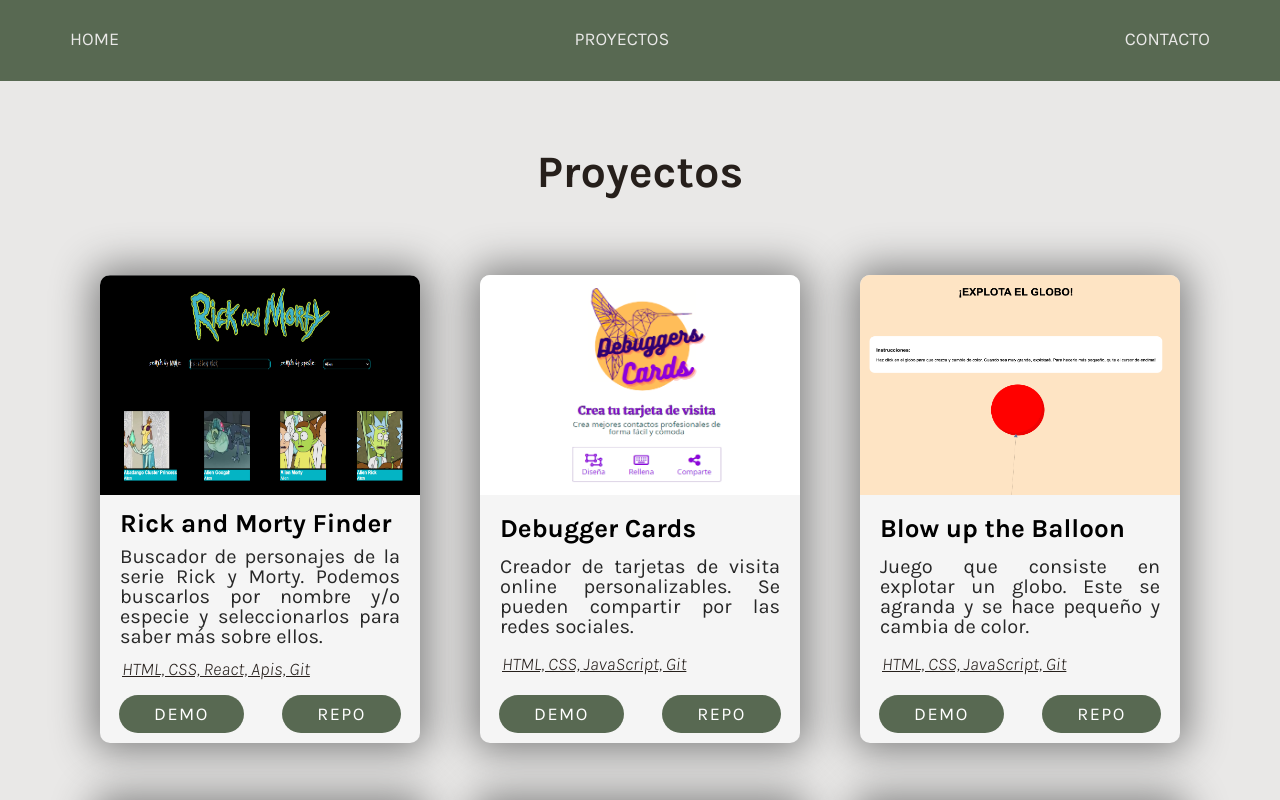
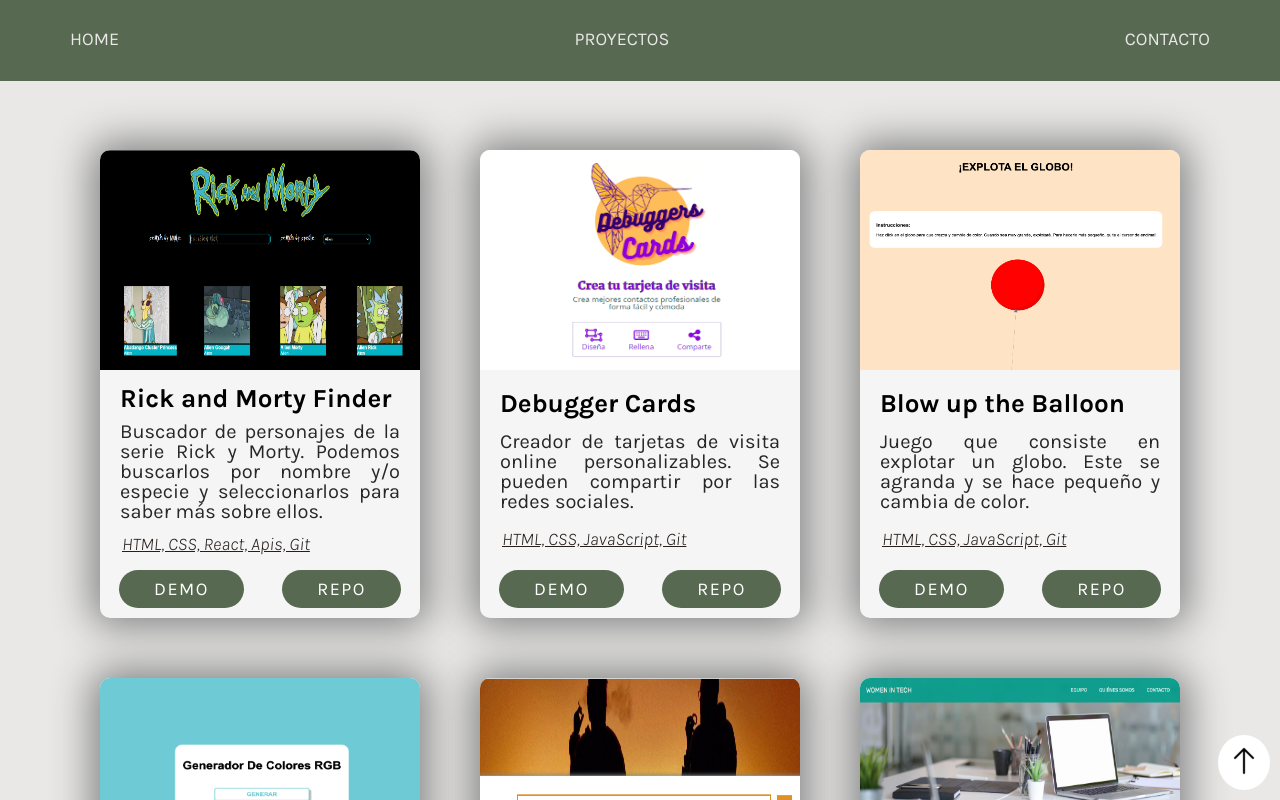
Before and after one commit to nayraromero/portfolio, a React (Create React App) app: page /#/projects in a window 1280 px wide. Shown: the top 800 px of the page. Built offline with nearby package versions, Linux system fonts and the light colour scheme.

Commit message:
some improvements

```diff
--- a/package.json
+++ b/package.json
@@ -7,12 +7,14 @@
     "@testing-library/jest-dom": "^5.16.5",
     "@testing-library/react": "^13.4.0",
     "@testing-library/user-event": "^13.5.0",
+    "animate.css": "^4.1.1",
     "node-sass": "^8.0.0",
     "prop-types": "^15.8.1",
     "react": "^18.2.0",
     "react-dom": "^18.2.0",
     "react-router-dom": "^6.4.5",
     "react-scripts": "5.0.1",
+    "react-scroll": "^1.8.9",
     "web-vitals": "^2.1.4"
   },
   "scripts": {
--- a/src/components/App.js
+++ b/src/components/App.js
@@ -11,6 +11,7 @@ import Header from './Header';
 import HomePage from './HomePage';
 import Contact from './Contact';
 import Projects from './Projects';
+import Footer from './Footer';
 
 function App() {
   //RETURN HTML
@@ -22,6 +23,7 @@ function App() {
         <Route path="/contact" element={<Contact />} />
         <Route path="/projects" element={<Projects />} />
       </Routes>
+      <Footer />
     </>
   );
 }
--- /dev/null
+++ b/src/components/Footer.js
@@ -0,0 +1,24 @@
+import Arrow from '../images/arrow-down.png';
+import { Link } from 'react-scroll';
+import { animateScroll as scroll } from 'react-scroll';
+import '../styles/components/footer.scss';
+
+const Footer = () => {
+  const onClickUp = () => {
+    console.log('estás dentro');
+    scroll.scrollToTop();
+  };
+  return (
+    <>
+      <div className="footer">
+        <div className="footer__arrow" onClick={onClickUp}>
+          <Link smooth={true} to="header">
+            <img src={Arrow} alt="arrow-up" className="footer__arrow--image" />
+          </Link>
+        </div>
+      </div>
+    </>
+  );
+};
+
+export default Footer;
--- a/src/components/HomePage.js
+++ b/src/components/HomePage.js
@@ -9,6 +9,7 @@ import nodejsIcon from '../images/nodejs.ico';
 import gitIcon from '../images/git.ico';
 import githubIcon from '../images/github.ico';
 import sqlIcon from '../images/sql.ico';
+import { Link } from 'react-scroll';
 
 const HomePage = () => {
   return (
@@ -17,7 +18,8 @@ const HomePage = () => {
         <h1 className="introduction__title">
           ¡Hola! Mi nombre es Nayra Romero y soy front-end developer.
         </h1>
-        <div className="introduction__button">
+        <Link smooth={true} to="personal" className="introduction__button">
+          {/* <div className="introduction__button"> */}
           <img
             src={Arrow}
             alt="arrow up"
@@ -29,7 +31,8 @@ const HomePage = () => {
             alt="arrow up"
             className="introduction__button--arrow"
           />
-        </div>
+        </Link>
+        {/* </div> */}
       </section>
       <section className="personal">
         <div className="personal__info">
--- a/src/components/Projects.js
+++ b/src/components/Projects.js
@@ -13,7 +13,7 @@ const Projects = () => {
   return (
     <>
       <section className="projects">
-        <h2 className="projects__title">Proyectos</h2>
+        {/* <h2 className="projects__title">Proyectos</h2> */}
         <div className="projects__list">
           {/* RICK AND MORTY FINDER */}
           <OneProject
--- a/src/components/oneProject.js
+++ b/src/components/oneProject.js
@@ -1,9 +1,10 @@
 import '../styles/components/oneProject.scss';
+import 'animate.css';
 
 const oneProject = (props) => {
   return (
     <>
-      <div className="container">
+      <div className="container animate__animated animate__fadeInDown animate__delay-750ms animate__slower">
         <img
           src={props.img}
           alt="rick and morty"
--- /dev/null
+++ b/src/styles/components/footer.scss
@@ -0,0 +1,15 @@
+.footer {
+  position: fixed;
+  bottom: 0;
+  right: 0;
+  padding: 10px;
+  &__arrow {
+    background-color: white;
+    padding: 10px;
+    border-radius: 50%;
+    cursor: pointer;
+    &--image {
+      transform: rotate(180deg);
+    }
+  }
+}
--- a/src/styles/components/header.scss
+++ b/src/styles/components/header.scss
@@ -4,6 +4,7 @@
   background-color: $my-green;
   position: fixed;
   width: 100%;
+  z-index: 1;
 }
 .header-nav {
   display: flex;
--- a/src/styles/components/introduction-section.scss
+++ b/src/styles/components/introduction-section.scss
@@ -32,6 +32,7 @@
     font-family: $main-font;
     font-size: 20px;
     letter-spacing: 1px;
+    cursor: pointer;
     &--arrow {
       height: 20px;
       width: 20px;
--- a/src/styles/components/projects.scss
+++ b/src/styles/components/projects.scss
@@ -3,18 +3,20 @@
 .projects {
   font-family: $main-font;
   background-color: $desert-storm;
-  text-align: center;
+  // text-align: center;
   padding: 150px 0;
-  &__title {
-    font-size: 40px;
-    font-weight: 700;
-    color: $dark-brown;
-    margin-bottom: 40px;
-    @media all and (min-width: 1024px) {
-      margin-bottom: 80px;
-      font-size: 45px;
-    }
-  }
+  // &__title {
+  //   font-size: 40px;
+  //   font-weight: 700;
+  //   color: $dark-brown;
+  //   margin-bottom: 40px;
+  //   text-transform: uppercase;
+  //   text-decoration: underline;
+  //   @media all and (min-width: 1024px) {
+  //     margin-bottom: 80px;
+  //     font-size: 45px;
+  //   }
+  // }
   &__list {
     display: flex;
     gap: 40px;
```
Also changed, not shown: 1 other file (tests, documents, lock files or other folders).
